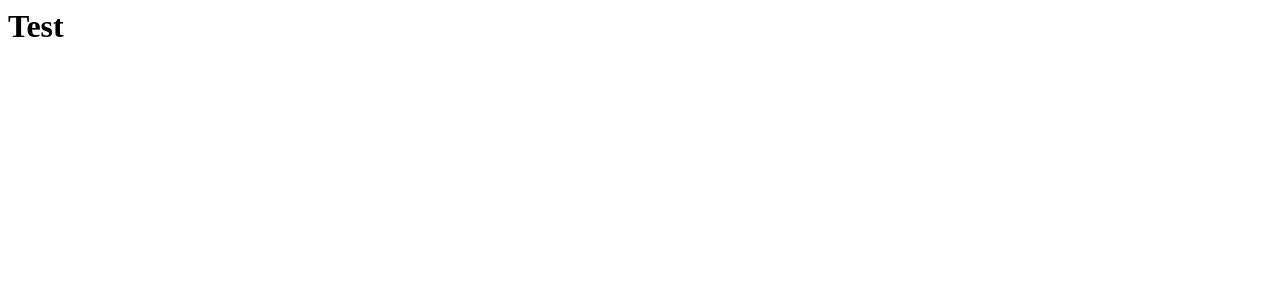
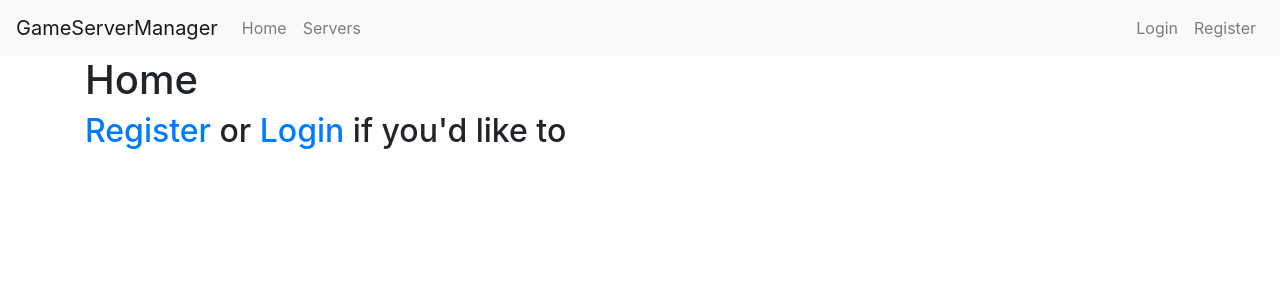
Before and after one commit to gigaclub/GameServerManager, a Django app: page / in a window 1280 px wide. Before the commit the part shown is almost empty. Shown: the top 300 px of the page. Run offline with Django 3.2, Linux system fonts and the light colour scheme; some libraries are stand-ins or nearby versions.

Commit message:
bootstrap layout

```diff
--- a/main/templates/index.html
+++ b/main/templates/index.html
@@ -1,6 +1,9 @@
 {% extends "layout.html" %}
 {% block body %}
-<body>
-    <h1>Test</h1>
-</body>
+<h1>Home</h1>
+{% if user.is_authenticated %}
+    <h2>Hello {{ user.username }}</h2>
+{% else %}
+<h2><a href="{% url 'register' %}">Register</a> or <a href="{% url 'login' %}">Login</a> if you'd like to</h2>
+{% endif %}
 {% endblock %}
--- a/servers/urls.py
+++ b/servers/urls.py
@@ -2,6 +2,7 @@ from django.urls import path
 
 from . import views
 
+app_name = 'servers'
 urlpatterns = [
     path('', views.index, name='index'),
 ]
--- a/templates/layout.html
+++ b/templates/layout.html
@@ -1,6 +1,40 @@
+<!doctype html>
+{% load static %}
+<html lang="de">
 <head>
-    <meta charset="UTF-8">
+    <meta charset="utf-8">
+    <meta name="viewport" content="width=device-width, initial-scale=1, shrink-to-fit=no">
     <title>GameServerManager</title>
+    <script src="{% static 'scripts/bundle.js' %}"></script>
 </head>
-{% block body %}
-{% endblock %}
+<body>
+    <nav class="navbar navbar-expand-lg navbar-light bg-light">
+      <a class="navbar-brand" href="{% url 'index' %}">GameServerManager</a>
+      <button class="navbar-toggler" type="button" data-toggle="collapse" data-target="#navbarText" aria-controls="navbarText" aria-expanded="false" aria-label="Toggle navigation">
+        <span class="navbar-toggler-icon"></span>
+      </button>
+      <div class="collapse navbar-collapse" id="navbarText">
+        <ul class="navbar-nav mr-auto">
+          <li class="nav-item">
+            <a class="nav-link" href="{% url 'index' %}">Home</a>
+          </li>
+          <li class="nav-item">
+            <a class="nav-link" href="{% url 'servers:index' %}">Servers</a>
+          </li>
+        </ul>
+        <ul class="navbar-nav mr-right">
+          <li class="nav-item">
+            <a class="nav-link" href="{% url 'login' %}">Login</a>
+          </li>
+          <li class="nav-item">
+            <a class="nav-link" href="{% url 'register' %}">Register</a>
+          </li>
+        </ul>
+      </div>
+    </nav>
+    <div class="container">
+        {% block body %}
+        {% endblock %}
+    </div>
+</body>
+</html>
```
